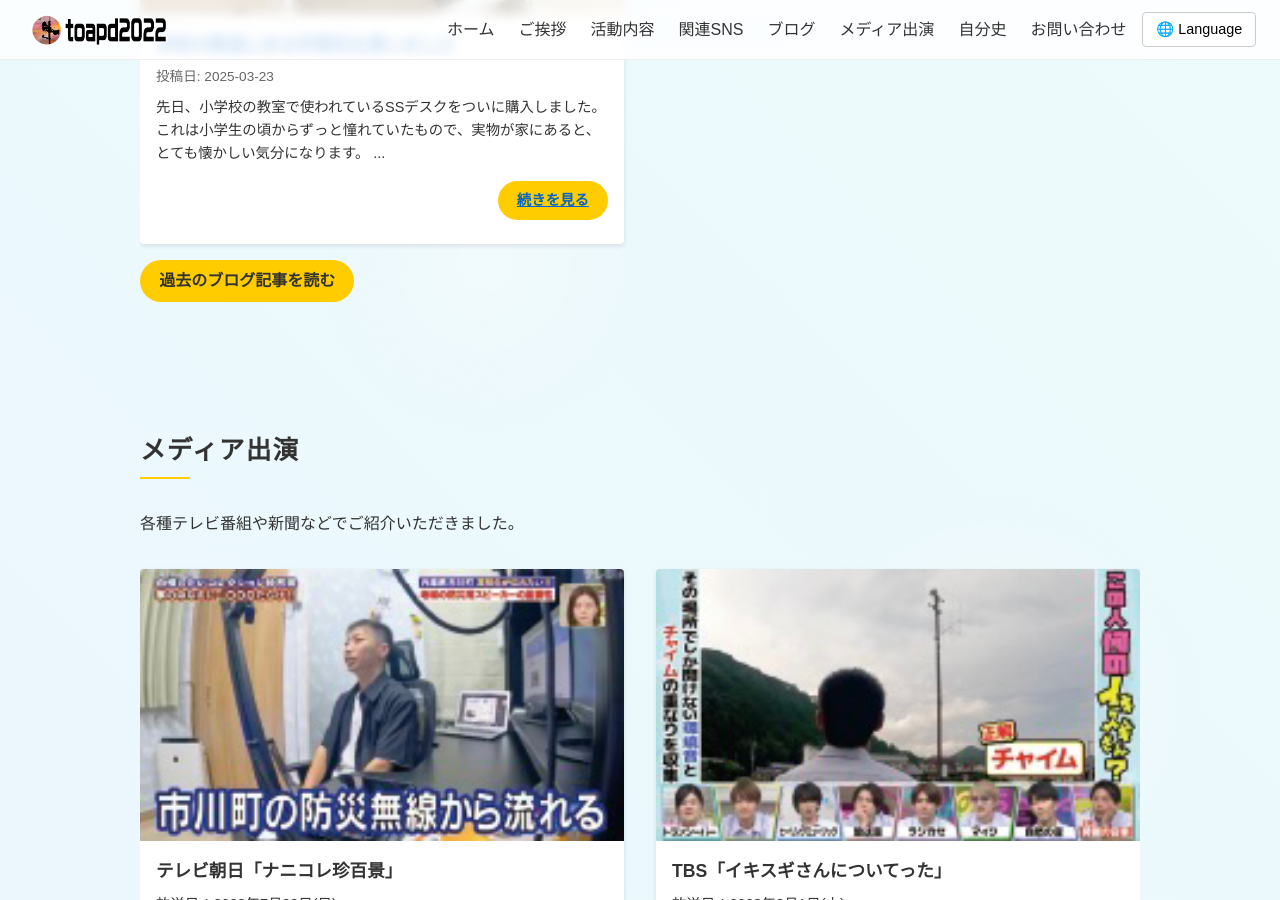
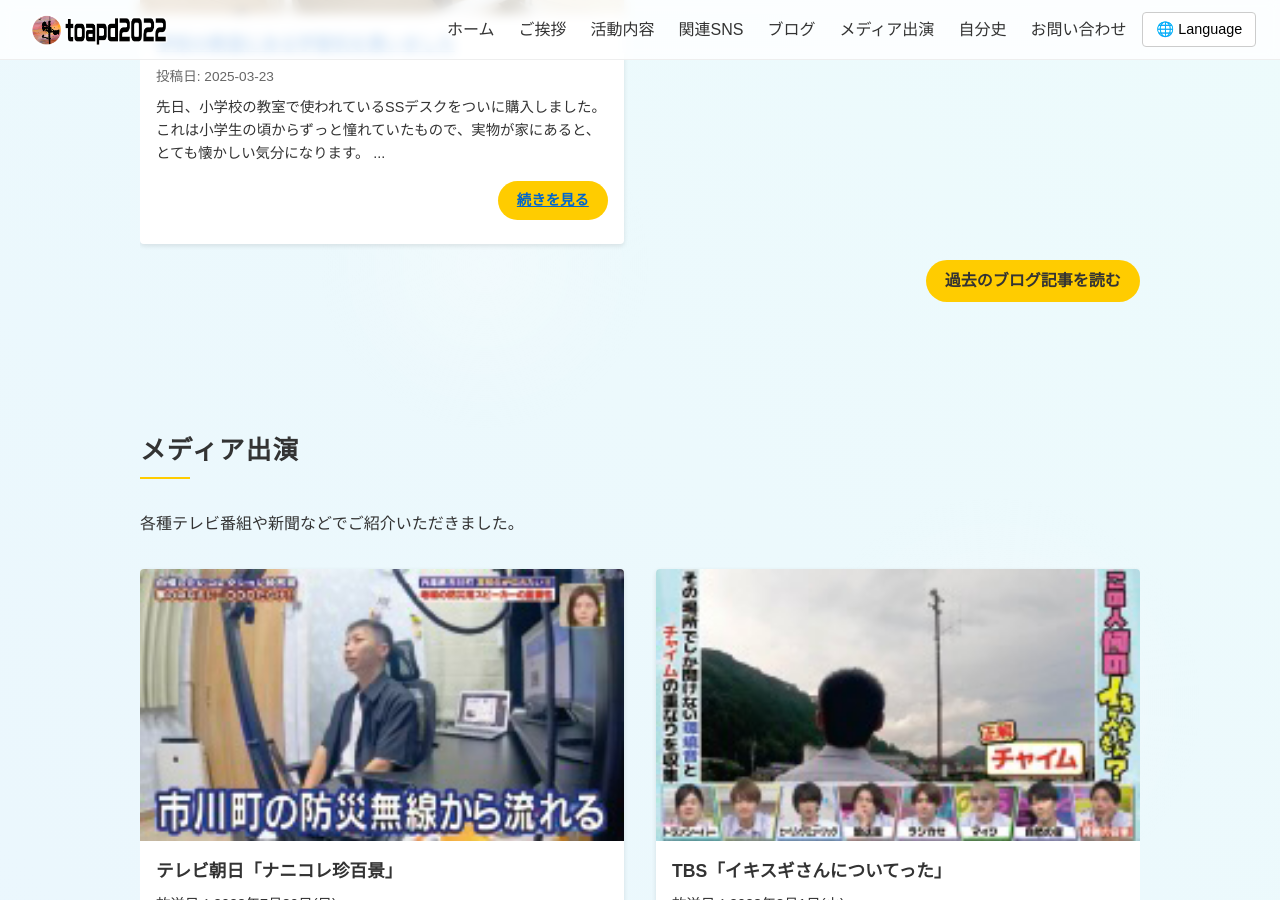
Before and after one commit to toapd2022/toapd2022, a Jekyll site: the page built from index.html, in a window 1280 px wide and 900 px high, scrolled down 3261 px. Built offline with Jekyll 4.4.1, drawn with Linux system fonts in a browser that asks for light colours.

Commit message:
Add files via upload

```diff
--- a/index.html
+++ b/index.html
@@ -1254,7 +1254,7 @@ layout: none
         </div>
 
         <!-- 「すべての記事を見る」ボタン -->
-        <p style="margin-top:1rem;">
+        <p style="margin-top:1rem; text-align: right;">
           <a href="{{ 'blog.html' | relative_url }}" class="btn-all-posts">
             過去のブログ記事を読む
           </a>
```
